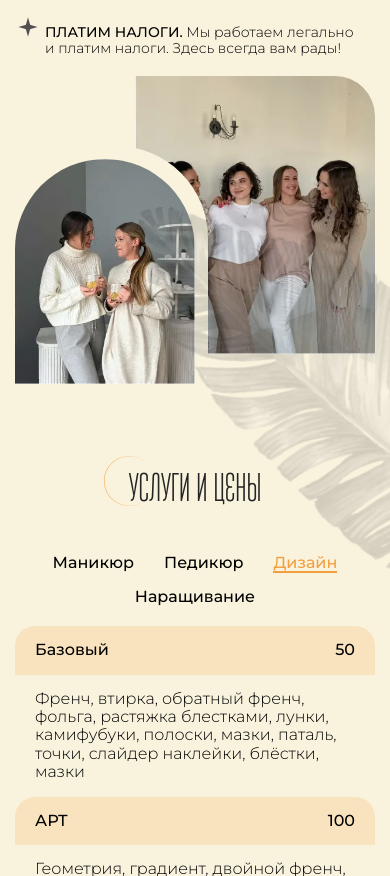
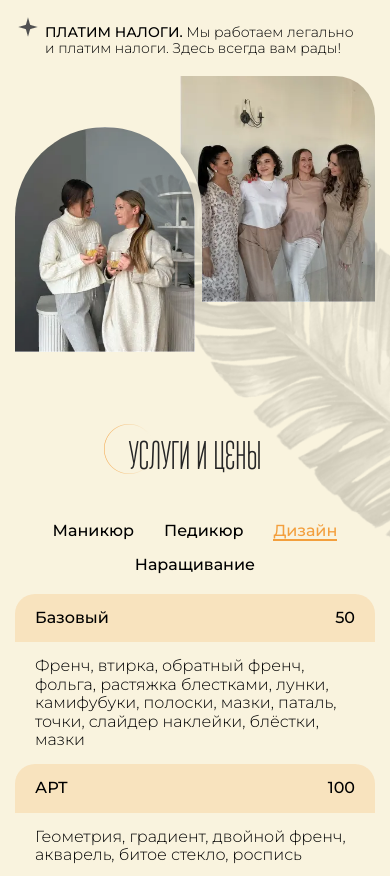
Before and after one commit to Daniil-Fox/under-sun, a website: page docs/index.html in a window 390 px wide. Shown: the part 2281-3157 px from the top of the page. Drawn offline with Linux system fonts and the light colour scheme.

Commit message:
fixed photos

```diff
--- a/src/scss/components/_benefits.scss
+++ b/src/scss/components/_benefits.scss
@@ -59,8 +59,8 @@
 
     @include mobile {
       max-width: 100%;
-      padding-bottom: 30px;
-      padding-left: 120px;
+      padding-bottom: 50px;
+      padding-left: 165px;
     }
   }
 
@@ -105,6 +105,12 @@
         height: 100%;
         border-radius: 200px 210px 0 0;
         background-color: #f9f3de;
+
+        @include mobile {
+          bottom: 7px;
+          left: 7px;
+
+        }
       }
 
       img {
```
Also changed, not shown: docs/css/main.css, 1 other file.
